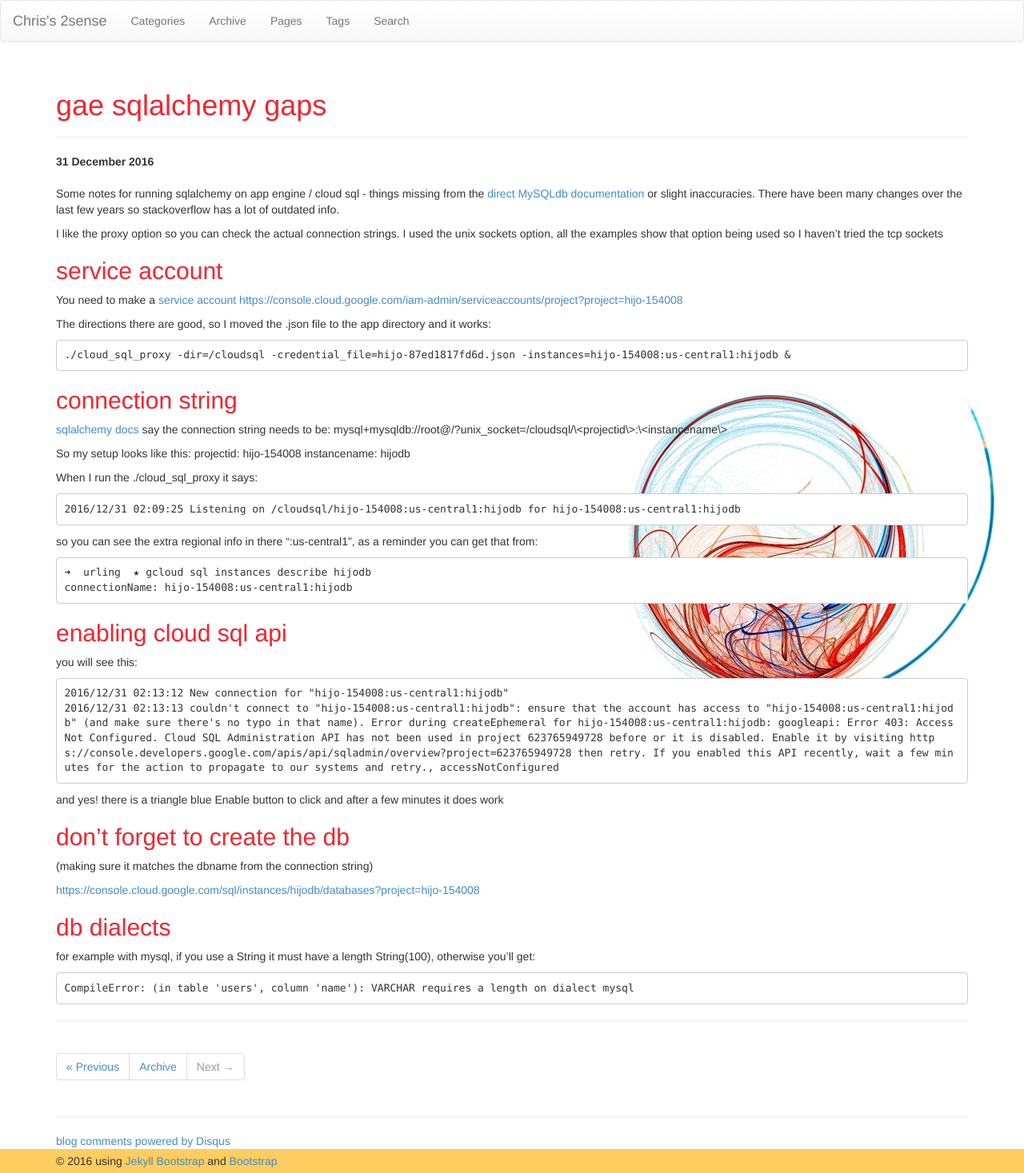
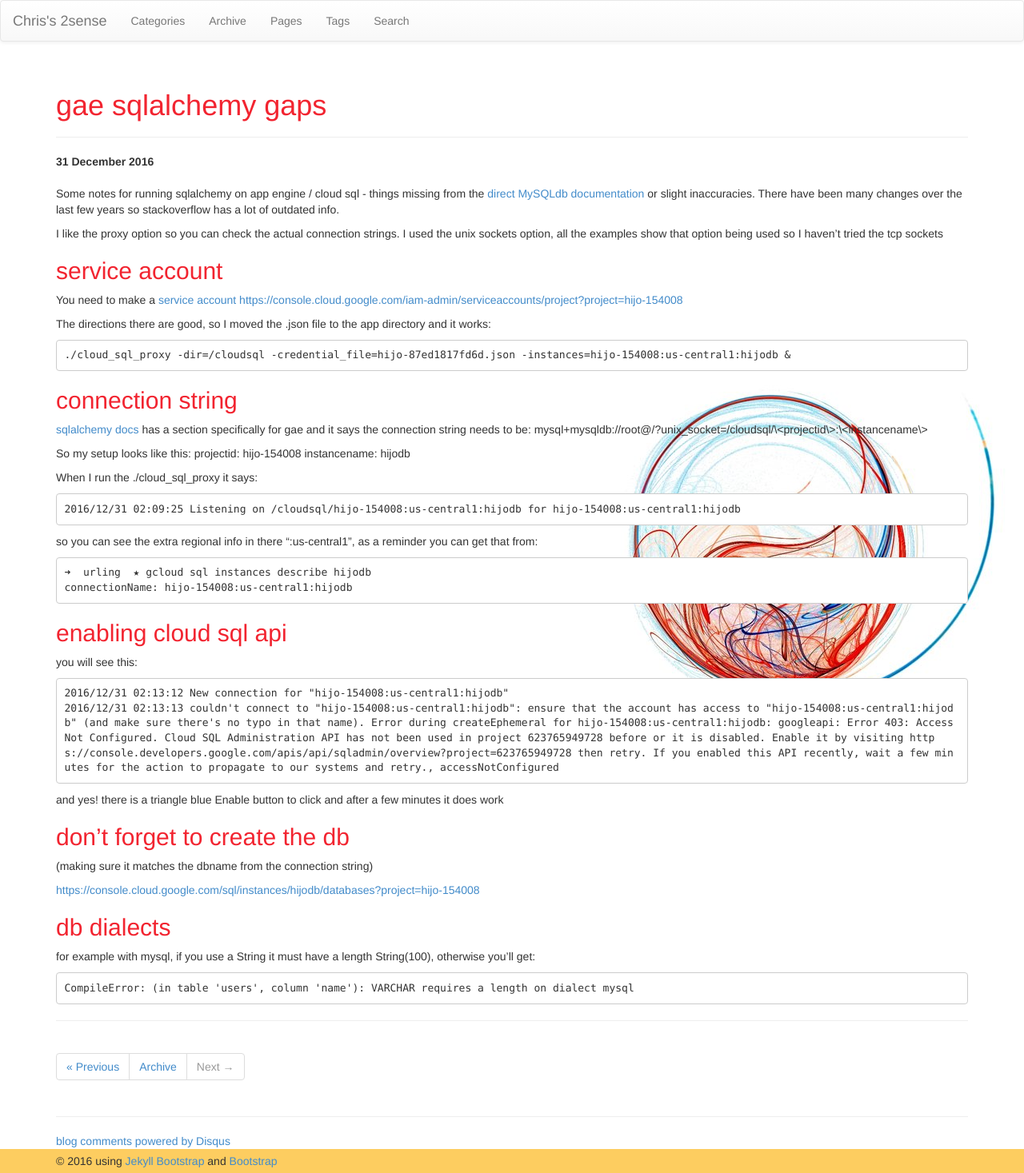
Before and after one commit to faizanvahevaria/chrisamow.github.io, a Jekyll site: the page built from _posts/2016-12-31-gae-sqlalchemy-gaps.md, in a window 1280 px wide. Shown: the whole page at 80% size. Built offline with Jekyll 4.4.1, drawn with Linux system fonts in a browser that asks for light colours; nearby versions of some CDN libraries; comment, search, counter and statistics services are not loaded.

Commit message:
blog content

```diff
--- a/_posts/2016-12-31-gae-sqlalchemy-gaps.md
+++ b/_posts/2016-12-31-gae-sqlalchemy-gaps.md
@@ -21,7 +21,7 @@ The directions there are good, so I moved the .json file to the app directory an
 
 ## connection string
 
-[sqlalchemy docs](http://docs.sqlalchemy.org/en/latest/dialects/mysql.html?highlight=appengine#module-sqlalchemy.dialects.mysql.mysqldb) say the connection string needs to be:
+[sqlalchemy docs](http://docs.sqlalchemy.org/en/latest/dialects/mysql.html?highlight=appengine#module-sqlalchemy.dialects.mysql.mysqldb) has a section specifically for gae and it says the connection string needs to be:
 mysql+mysqldb://root@/<dbname>?unix_socket=/cloudsql/\<projectid\>:\<instancename\>
 
 So my setup looks like this:
```
